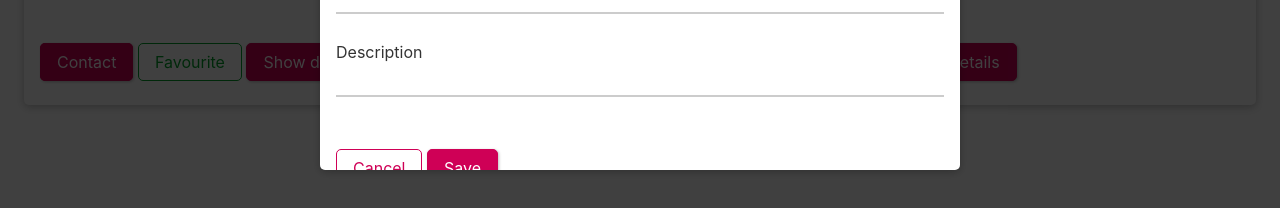
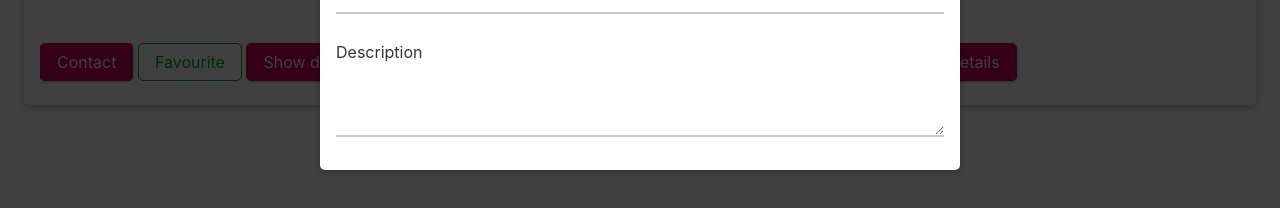
Before and after one commit to AndreaLupo/meet-up, a Svelte app: page / in a window 1280 px wide. Both pictures are taken after a click on the button "New meetup". Shown: the part 550-758 px from the top of the page. Built offline with nearby package versions, Linux system fonts and the light colour scheme.

Commit message:
Valid overall forms

```diff
--- a/src/Meetups/EditMeetup.svelte
+++ b/src/Meetups/EditMeetup.svelte
@@ -5,18 +5,15 @@
     import Button from '../UI/Button.svelte';
     import { isEmpty, isValidEmail } from '../helpers/validation';
 
+    /* I can remove all the declaration of xValid variables, because they're created when
+    the validation function is triggered, i.e. at the loading of the component */
     let title = '';
-    let titleValid = false;
     let subtitle = '';
-    let subtitleValid = false;
     let address = '';
-    let addressValid = false;
     let email = '';
-    let emailValid = false;
     let imageUrl = '';
-    let imageUrlValid = false;
     let description = '';
-    let descriptionValid = false;
+
 
     const dispatch = createEventDispatcher();
 
@@ -28,7 +25,8 @@
     $:descriptionValid = !isEmpty(description);
     $:imageUrlValid = !isEmpty(imageUrl);
     $:emailValid = isValidEmail(email);
-
+    $:formIsValid = titleValid && subtitleValid && addressValid && descriptionValid && imageUrlValid
+                    && emailValid;
 
     function submitForm() {
         dispatch('save', {
@@ -79,23 +77,22 @@
         <TextInput id="email"
             label="Email"
             value={email}
-            type="email"
+            controlType="email"
             valid={emailValid}
             validityMessage="Please enter a valid email address"
             on:input={event => (email = event.target.value)}/>
 
         <TextInput id="description"
             label="Description"
-            value={description}
-            type="textarea"
+            controlType="textarea"
             rows="3"
             valid={descriptionValid}
             validityMessage="Please enter a valid description"
-            on:input={event => (description = event.target.value)}/>
+            bind:value={description}/>
     </form>
     <div slot="footer">
         <Button type="button" mode="outline" on:click={cancel}>Cancel</Button>
-        <Button type="button" on:click={submitForm}>Save</Button>
+        <Button type="button" disabled={!formIsValid} on:click={submitForm}>Save</Button>
     </div>
 </Modal>
 <style>
--- a/src/UI/Button.svelte
+++ b/src/UI/Button.svelte
@@ -4,6 +4,7 @@
 
     export let mode = null;
     export let color = null;
+    export let disabled = false;
 </script>
 
 {#if href}
@@ -12,7 +13,7 @@
     </a>
 {:else}
     <!-- on:click forwards the event to the father component, which can handle it -->
-    <button class="{mode} {color}" {type} on:click>
+    <button class="{mode} {color}" {type} on:click {disabled}>
       <slot/>
     </button>
 {/if}
--- a/src/UI/TextInput.svelte
+++ b/src/UI/TextInput.svelte
@@ -18,9 +18,10 @@
     <label for="{id}">{label}</label>
     {#if controlType === 'textarea'}
         <!-- event is forwarded to father -->
-        <textarea class:invalid="{!valid && touched}" rows={rows} {id} value={value} on:input
+        <textarea class:invalid="{!valid && touched}" rows={rows} {id} bind:value={value}
             on:blur={() => touched = true}/>
     {:else}
+        <!-- can't set bind:value={value} because the type is variable -->
         <input class:invalid="{!valid && touched}" {id} type={type} value={value} on:input
             on:blur={() => touched = true}>
     {/if}
```
